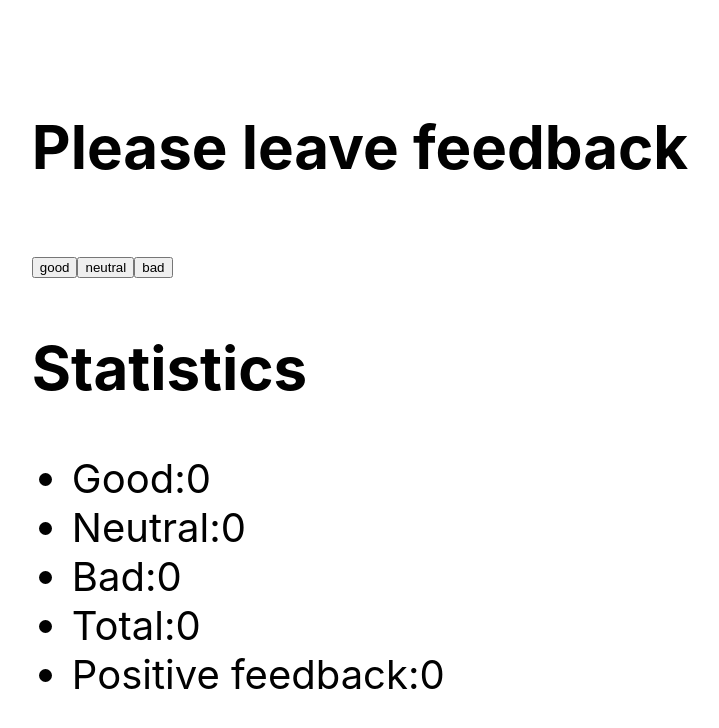
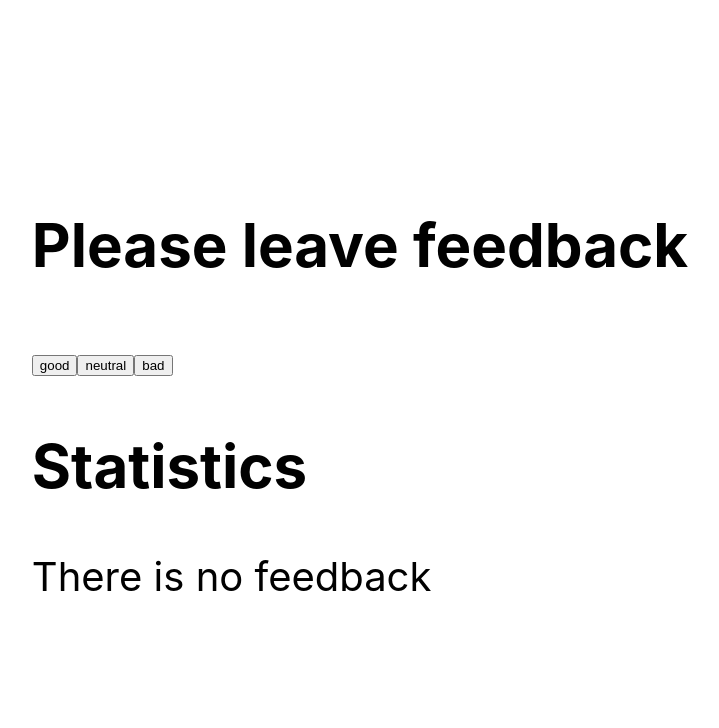
Before and after one commit to SebastianLalek/goit-react-hw-02-feedback, a React (Create React App) app: page / in a window 1280 px wide. Shown: the top 728 px of the page, without its empty margins (280-999 px from the left). Built offline with nearby package versions, Linux system fonts and the light colour scheme.

Commit message:
add Notification component and conditional rendering

```diff
--- a/src/components/App.jsx
+++ b/src/components/App.jsx
@@ -3,6 +3,7 @@ import React, { Component } from 'react';
 import Section from "./section/Section";
 import Statistics from "./statistics/Statistics";
 import FeedbackOptions from './feedbackoptions/FeddbackOptions';
+import Notification from './notification/Notification';
 
 const initialState = {
   good: 0,
@@ -52,8 +53,8 @@ render() {
       <FeedbackOptions options={["good", "neutral", "bad"] }  onLeaveFeedback={this.handleClick} />
     </Section>
     <Section title='Statistics'>
-    <Statistics good={this.state.good} neutral={this.state.neutral} bad={this.state.bad} total={this.state.total} positive={this.state.positive}  />
-
+    {this.state.total === 0 ? <Notification title="There is no feedback" /> : <Statistics good={this.state.good} neutral={this.state.neutral} bad={this.state.bad} total={this.state.total} positive={this.state.positive}  />
+}
     </Section>
     </div>
   )
--- /dev/null
+++ b/src/components/notification/Notification.js
@@ -0,0 +1,3 @@
+export default function Notification({ title }) {
+  return <p>{title}</p>;
+}
```
